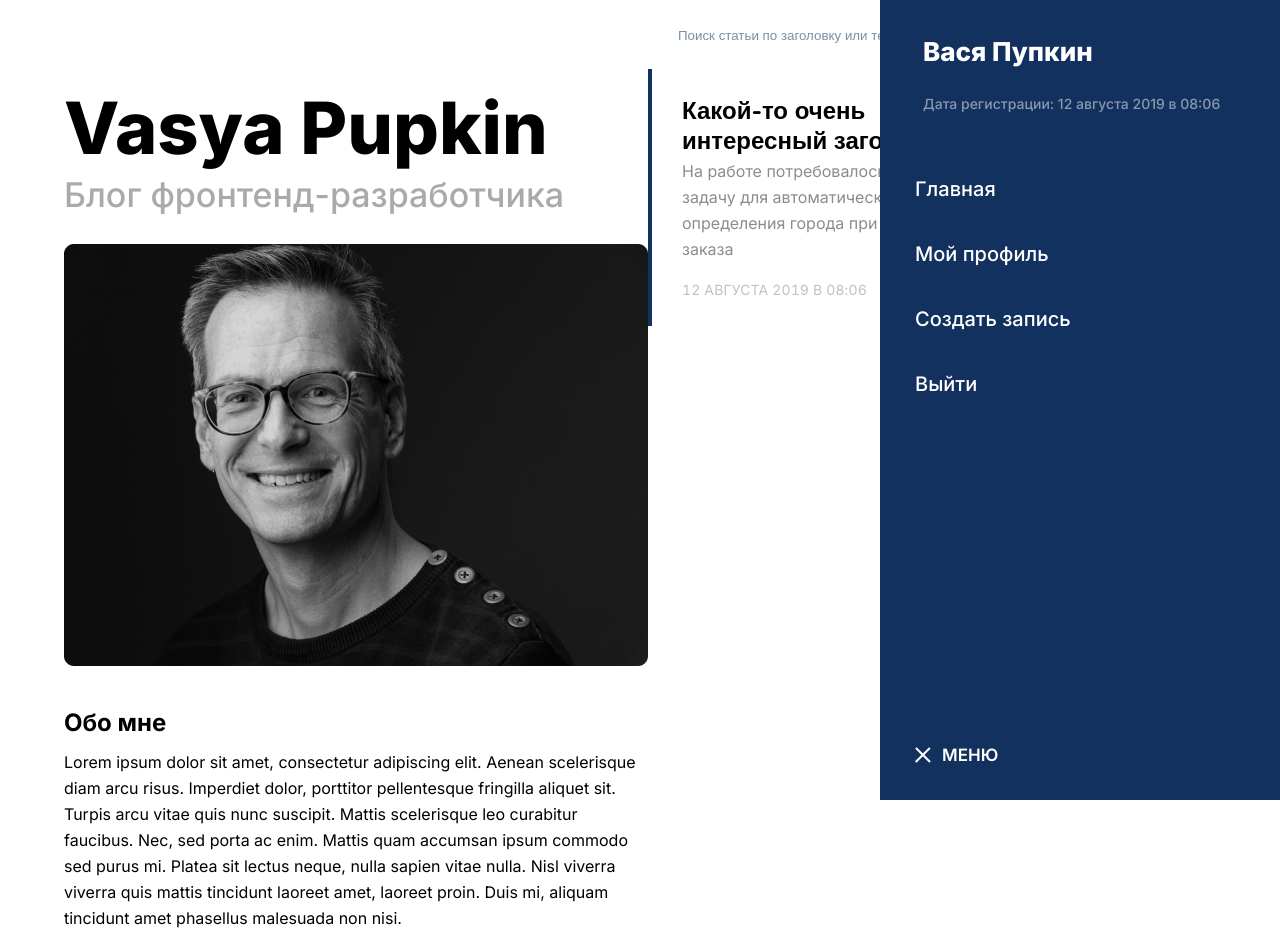
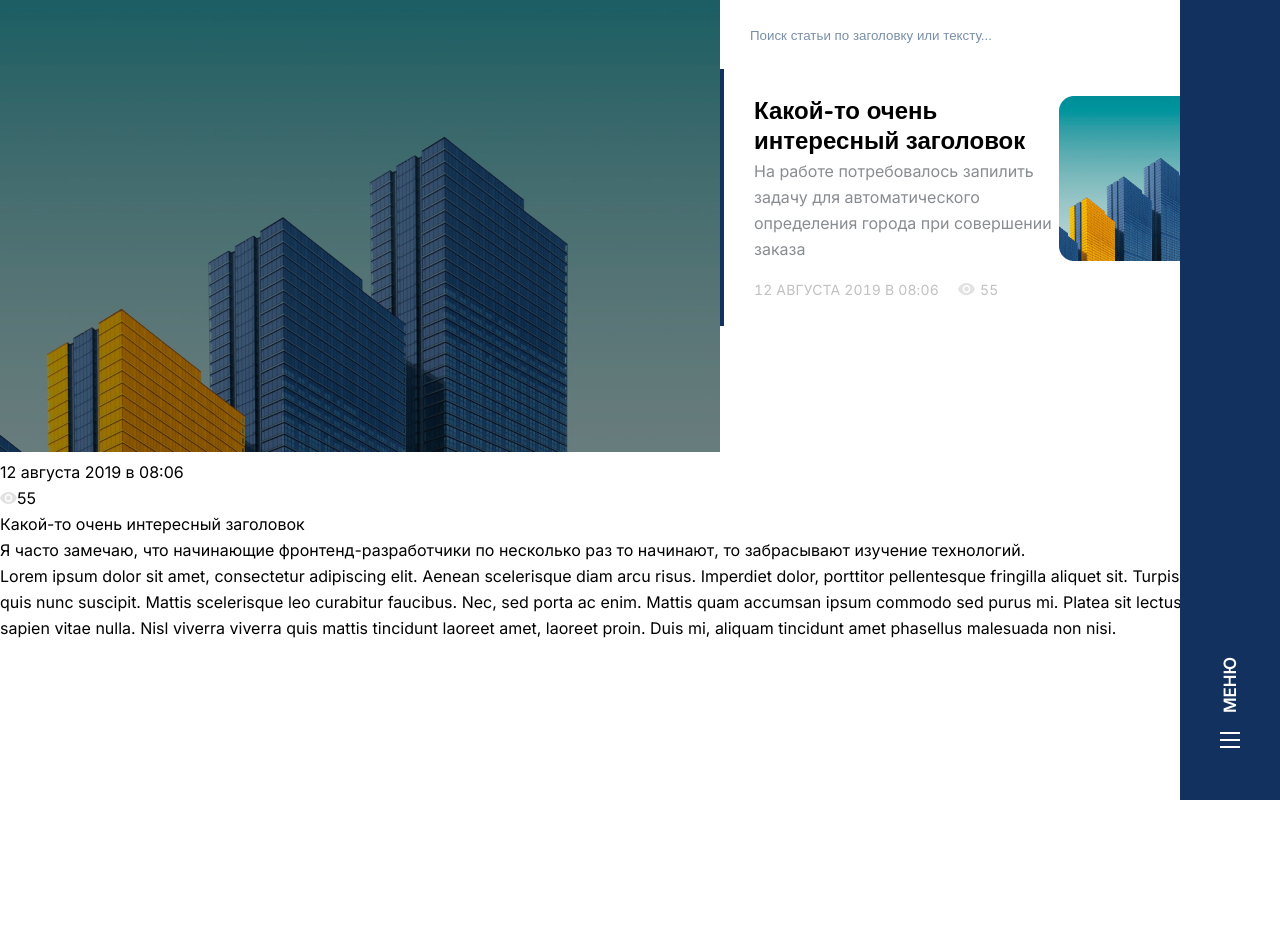
Before and after one commit to Khamzat91/news, a React (Create React App) app: page / in a window 1280 px wide. After the commit the page ends 800 px from the top, so only its background shows below. Built offline with nearby package versions, Linux system fonts and the light colour scheme.

Commit message:
html разметка component FullArticle

```diff
--- a/src/App.js
+++ b/src/App.js
@@ -1,5 +1,6 @@
 import React from "react";
 import About from "./components/about/About";
+import FullArticle from "./components/full-articall/FullArticle";
 import Menu from "./components/menu/Menu";
 import OpenMenu from "./components/openMenu/OpenMenu";
 
@@ -11,8 +12,9 @@ function App() {
 
   return (
     <div className="app" style={{ display: "flex" }}>
-      <About />
-      {exit ? <Menu handleExitToggle={handleExitToggle}/> : <OpenMenu handleExitToggle={handleExitToggle}/>}
+      {/* <About /> */}
+      <FullArticle/>
+      {exit ? <OpenMenu handleExitToggle={handleExitToggle} /> : <Menu handleExitToggle={handleExitToggle}/>}
     </div>
   );
 }
--- /dev/null
+++ b/src/components/full-articall/FullArticle.jsx
@@ -0,0 +1,49 @@
+import React from "react";
+import { ReactComponent as Fullview } from "../../images/content/fullview.svg";
+import fullImg from "../../images/fullImg.png";
+import Article from "../article/Article";
+import "./index.scss";
+
+const FullArticle = () => {
+  return (
+    <div className="full-article">
+         <div className="full-article__wrapper">
+      <div className="full-article__image">
+        <img src={fullImg} alt="" />
+      </div>
+      <div className="full-article__inner">
+        <div className="full-article__inner__date">
+          <div className="full-article__inner__date-published">
+            12 августа 2019 в 08:06
+          </div>
+          <div className="full-article__inner__date-viewing">
+            <Fullview />
+            <span>55</span>
+          </div>
+        </div>
+        <div className="full-article__inner__title">
+          Какой-то очень интересный заголовок
+        </div>
+        <div className="full-article__inner__text">
+          Я часто замечаю, что начинающие фронтенд-разработчики по несколько раз
+          то начинают, то забрасывают изучение технологий.
+        </div>
+
+      <div className="full-article__inner-description">
+        Lorem ipsum dolor sit amet, consectetur adipiscing elit. Aenean
+        scelerisque diam arcu risus. Imperdiet dolor, porttitor pellentesque
+        fringilla aliquet sit. Turpis arcu vitae quis nunc suscipit. Mattis
+        scelerisque leo curabitur faucibus. Nec, sed porta ac enim. Mattis quam
+        accumsan ipsum commodo sed purus mi. Platea sit lectus neque, nulla
+        sapien vitae nulla. Nisl viverra viverra quis mattis tincidunt laoreet
+        amet, laoreet proin. Duis mi, aliquam tincidunt amet phasellus malesuada
+        non nisi.
+      </div>
+      </div>
+      </div>
+      <Article/>
+    </div>
+  );
+};
+
+export default FullArticle;
--- /dev/null
+++ b/src/components/full-articall/index.scss
@@ -0,0 +1,18 @@
+@import '../../scss/vars';
+
+
+.full-article{
+    display: flex;
+    &__image{
+        position: relative;
+    }
+   &__inner{
+    position: absolute;
+   }
+   &__wrapper{
+        max-width: 1440px;
+    width: 100%;
+padding: 0 0 64px;
+    margin: 0 auto;
+   }
+}
```
Also changed, not shown: src/images/content/fullview.svg (added), src/images/fullImg.png (added).
